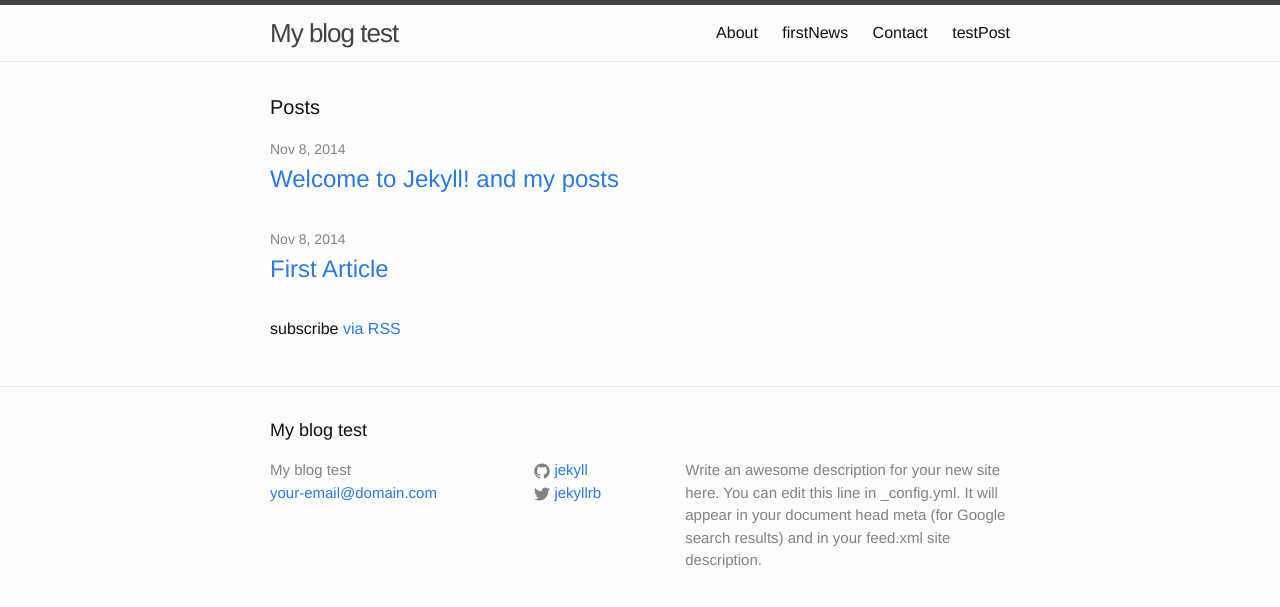
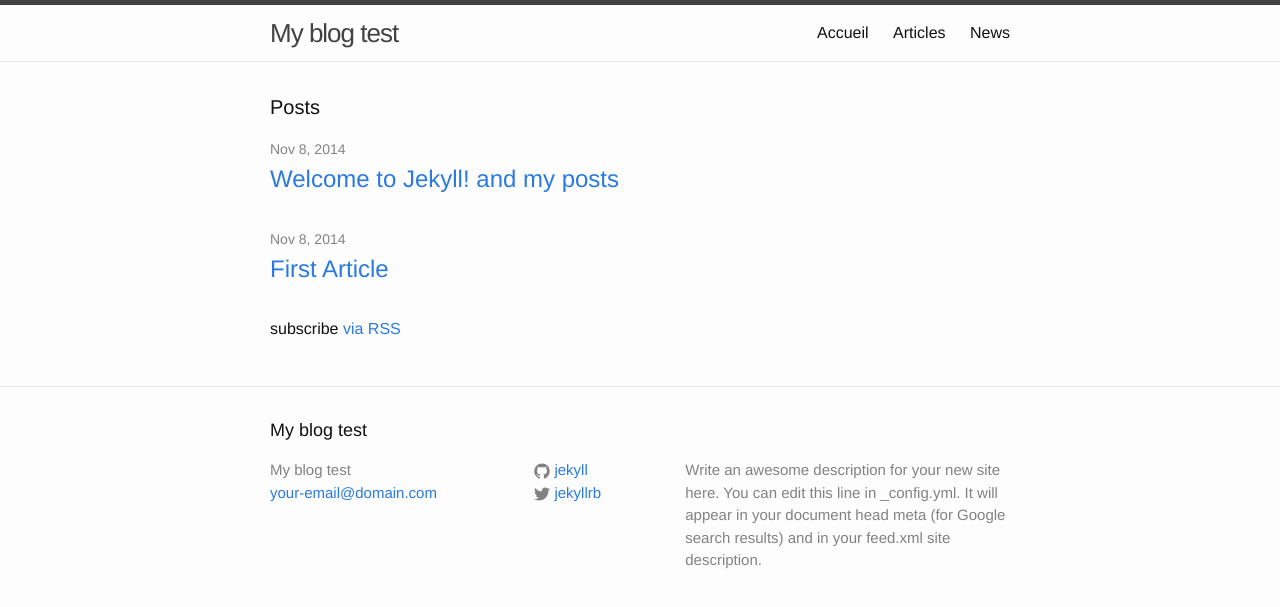
Before and after one commit to jcorre2310/jcorre2310.github.io, a Jekyll site: the page built from index.html, in a window 1280 px wide. Shown: the top 607 px of the page. Built offline with Jekyll 4.4.1, drawn with Linux system fonts in a browser that asks for light colours; the list of posts is cut into pages by our own code.

Commit message:
Update header.html

```diff
--- a/_includes/header.html
+++ b/_includes/header.html
@@ -14,11 +14,9 @@
       </a>
 
       <div class="trigger">
-        {% for page in site.pages %}
-          {% if page.title %}
-          <a class="page-link" href="{{ page.url | prepend: site.baseurl }}">{{ page.title }}</a>
-          {% endif %}
-        {% endfor %}
+        <a class="page-link" href="{{ site.url }}/about">Accueil</a>
+        <a class="page-link" href="{{ site.url }}/articles">Articles</a>
+        <a class="page-link" href="{{ site.url }}/news">News</a>
       </div>
     </nav>
 
```
